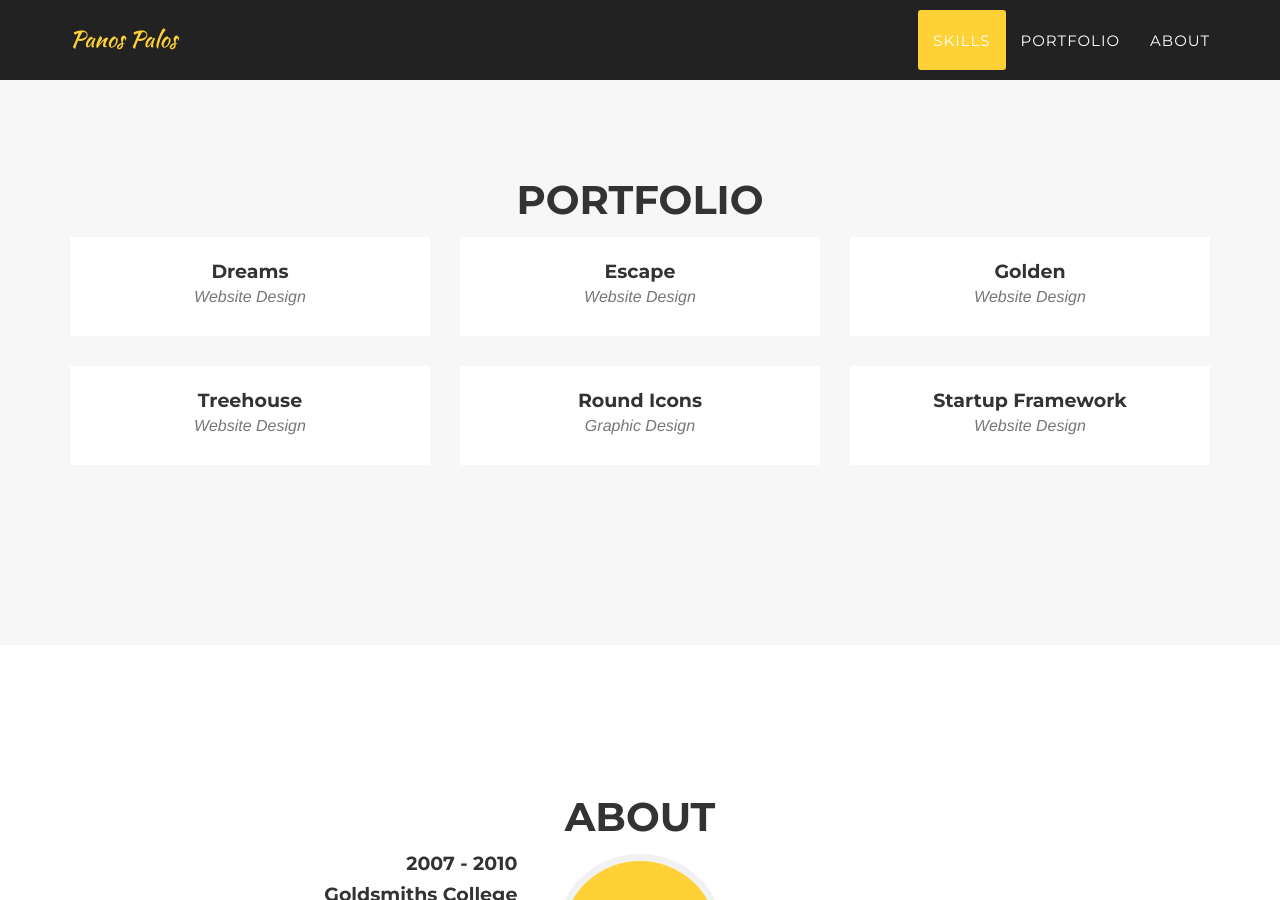
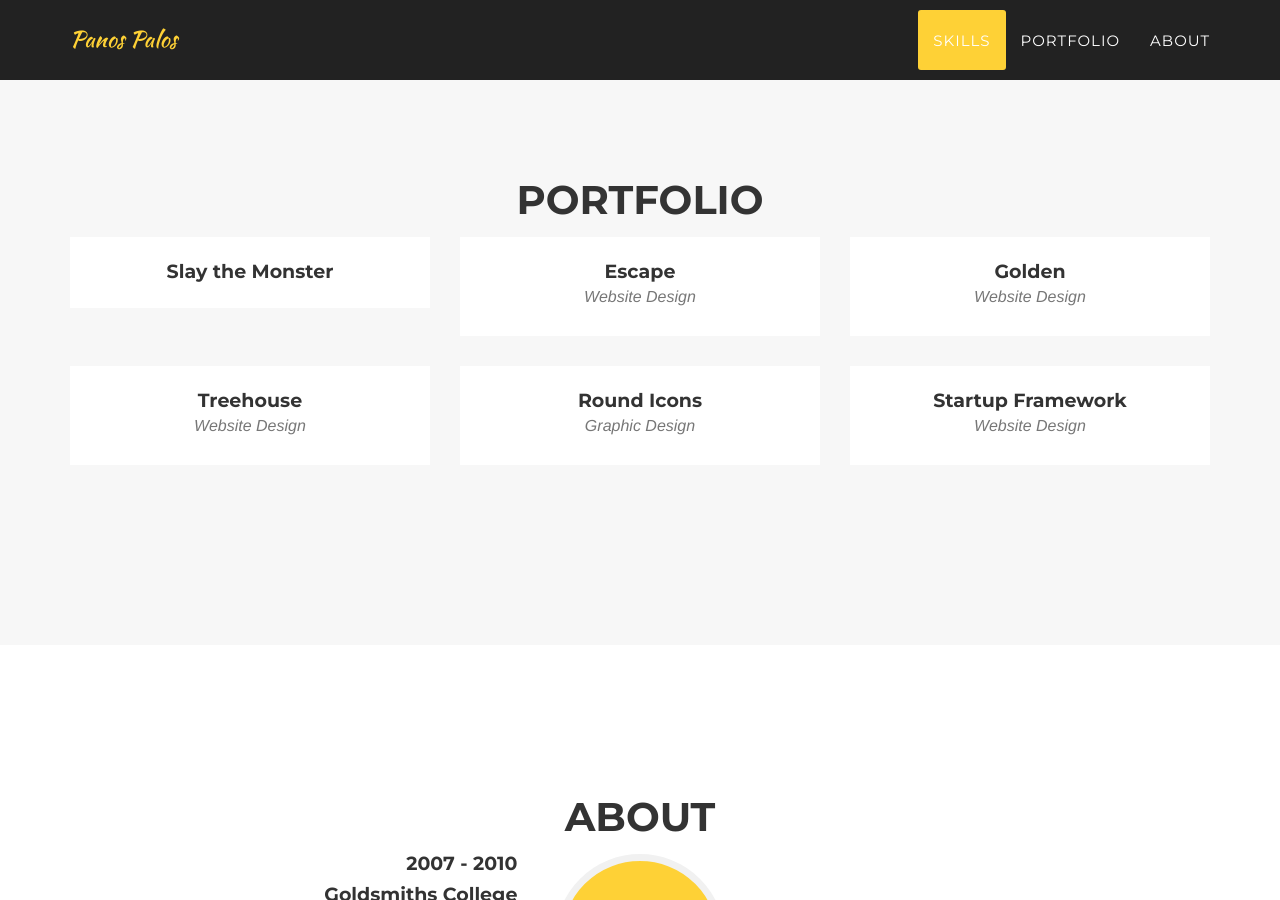
Before and after one commit to panox/panox.github.io, a Jekyll site: the page built from _posts/2014-07-18-project-1.markdown, in a window 1280 px wide and 900 px high, scrolled down 1495 px. Built offline with Jekyll 4.4.1, drawn with Linux system fonts in a browser that asks for light colours; some web fonts are replaced; part of the change alters nothing that is shown.

Commit message:
slay the monster

```diff
--- a/_includes/modals.html
+++ b/_includes/modals.html
@@ -17,16 +17,12 @@
                             <img src="img/portfolio/{{ post.img }}" class="img-responsive img-centered" alt="{{ post.alt }}">
                             <p>{{ post.description }}</p>
                             <ul class="list-inline item-details">
-                                <li>Client:
-                                    <strong><a href="http://startbootstrap.com">{{ post.client }}</a>
-                                    </strong>
-                                </li>
                                 <li>Date:
                                     <strong><a href="http://startbootstrap.com">{{ post.project-date }}</a>
                                     </strong>
                                 </li>
-                                <li>Service:
-                                    <strong><a href="http://startbootstrap.com">{{ post.category }}</a>
+                                <li>Tech:
+                                    <strong><a href="http://startbootstrap.com">{{ post.tech }}</a>
                                     </strong>
                                 </li>
                             </ul>
--- a/_posts/2014-07-18-project-1.markdown
+++ b/_posts/2014-07-18-project-1.markdown
@@ -1,15 +1,14 @@
 ---
-title: Dreams
-subtitle: Website Design
+title: Slay the Monster
 layout: default
 modal-id: 1
 date: 2014-07-18
 img: dreams.png
 thumbnail: dreams-thumbnail.png
 alt: image-alt
-project-date: April 2014
-client: Start Bootstrap
-category: Web Development
-description: Lorem ipsum dolor sit amet, usu cu alterum nominavi lobortis. At duo novum diceret. Tantas apeirian vix et, usu sanctus postulant inciderint ut, populo diceret necessitatibus in vim. Cu eum dicam feugiat noluisse.
+project-date: October 2015
+tech: HTML, CSS, JavaScript, jQuery, Heroku
+description: A game where a hero has to defeat the monster. The user has two choices attacking or healing. It was a really good opportunity to implement sprite animations with jQuery.
+
 
 ---
```
